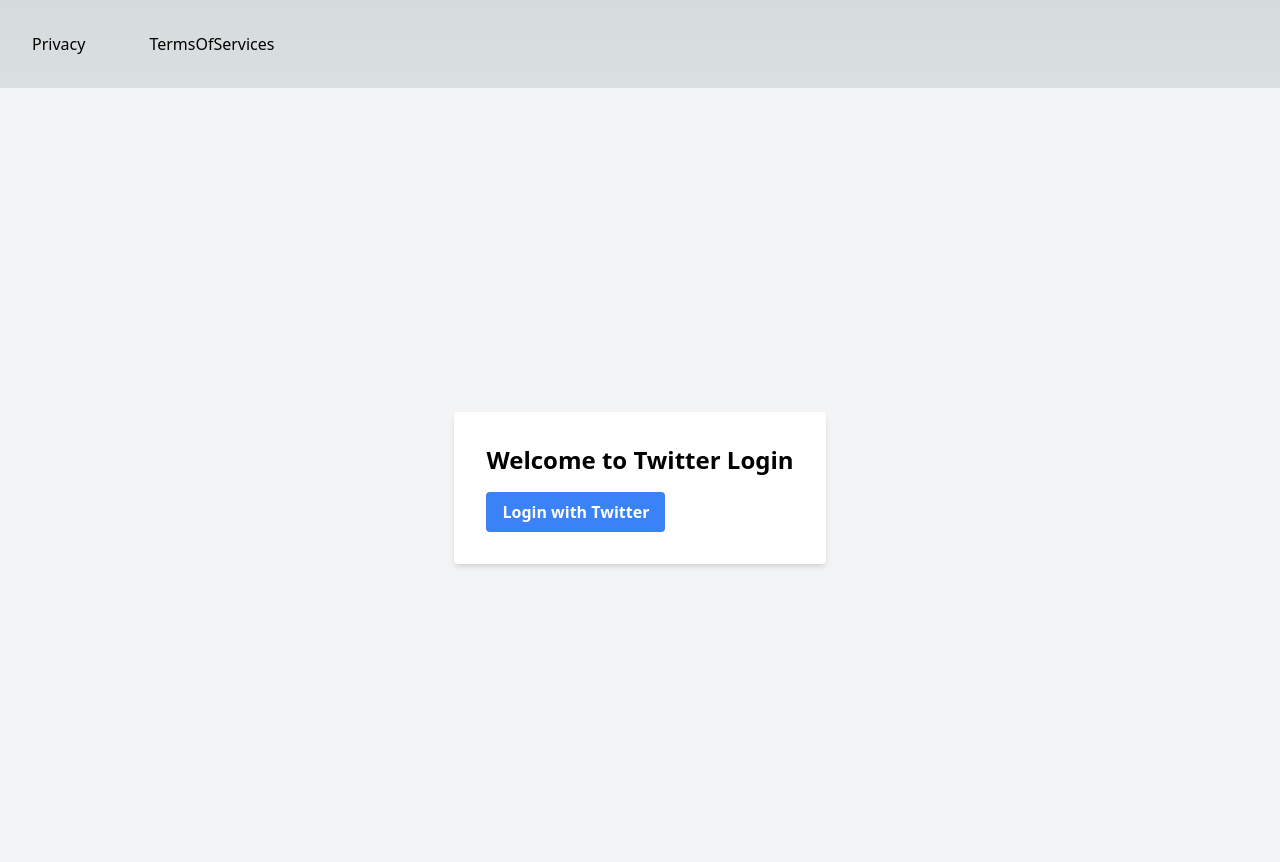
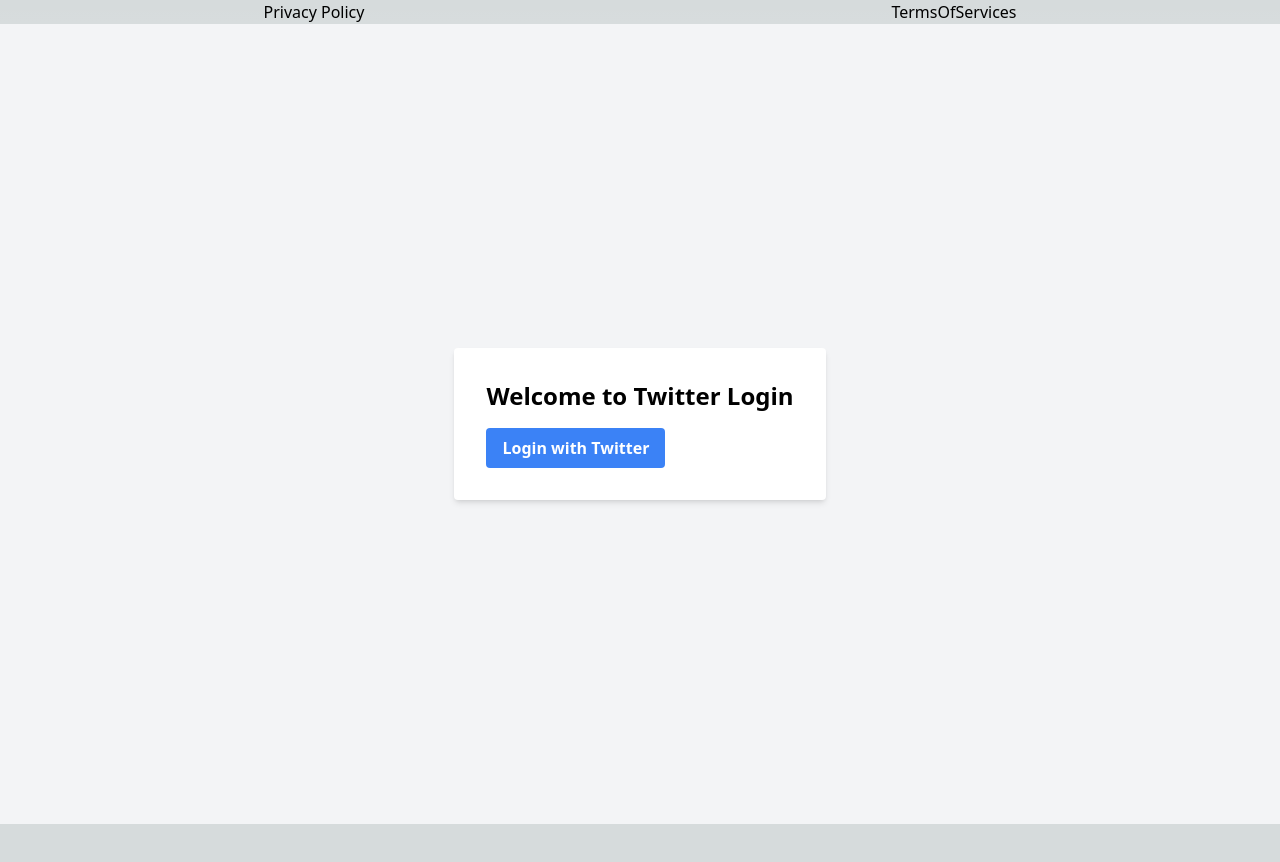
Before and after one commit to AbdurRaufay/twitter-test, a Next.js app: page / in a window 1280 px wide. Shown: the top 862 px of the page. After the commit the page ends 824 px from the top, so only its background shows below. Built offline with nearby package versions, Linux system fonts and the light colour scheme.

Commit message:
last commit

```diff
--- a/pages/index.js
+++ b/pages/index.js
@@ -2,22 +2,16 @@
 import { Inter } from 'next/font/google'
 import Twitter from './twitter'
 import Link from 'next/link'
-import { useRouter } from 'next/router'
 const inter = Inter({ subsets: ['latin'] })
 
 export default function Home() {
-  const router=useRouter()
-  const handlePrivacy = () => {
-    router.push('/privacypolicy/[id]',);
-  };
- const handleTermsOfServices=()=>{
-  router.push("/termsofservices/[id]")
- }
+
   return (
     <div>
-      {/* <Link href="pages/privacypolicy/Privacy">Privacy Policy</Link> */}
-      <button className='p-8 text-12 ' onClick={handlePrivacy}>Privacy</button>
-      <button className='p-8 text-12 ' onClick={handleTermsOfServices}>TermsOfServices</button>
+      <div className='flex justify-around'>
+      <Link href="/privacypolicy">Privacy Policy</Link>
+      <Link href="/termsofservices">TermsOfServices</Link>
+      </div>
       <div>
       <Twitter/>
       </div>
```
Also changed, not shown: pages/privacypolicy/index.js (renamed from pages/privacypolicy/[Privacy].js), pages/termsofservices/index.js (renamed from pages/termsofservices/[TermsOfServices].js).
